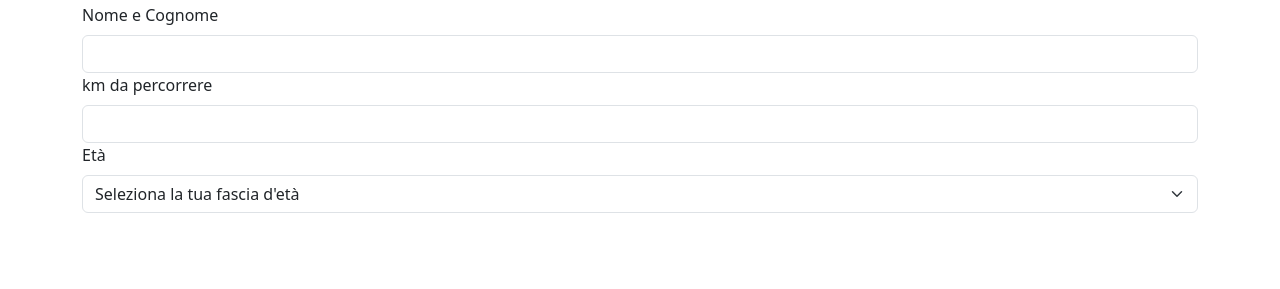
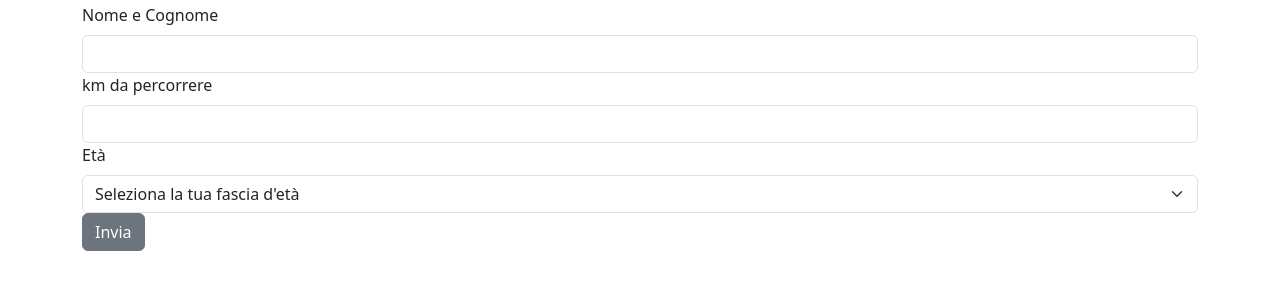
Before and after one commit to Marco-Bacci/js-biglietto-treno-form, a plain HTML site: page index.html in a window 1280 px wide. Shown: the part 53-342 px from the top of the page. Drawn offline with nearby package versions, Linux system fonts and the light colour scheme.

Commit message:
fix: add form tag and button

```diff
--- a/index.html
+++ b/index.html
@@ -11,6 +11,7 @@
 
 <div class="container">
   <h1>CALCOLA IL PREZZO DEL TUO BIGLIETTO</h1>
+  <form action="">
   <label for="" class="form-label"> Nome e Cognome</label>
   <input type="text" name="" id="km" class="form-control">
   <label for="" class="form-label"> km da percorrere</label>
@@ -22,6 +23,8 @@
     <option value="minorenne">Maggiorenne</option>
     <option value="minorenne">Over 65</option>
   </select>
+  <button type="submit" class="btn btn-secondary">Invia</button>
+</form>
 </div>
 
 
```
